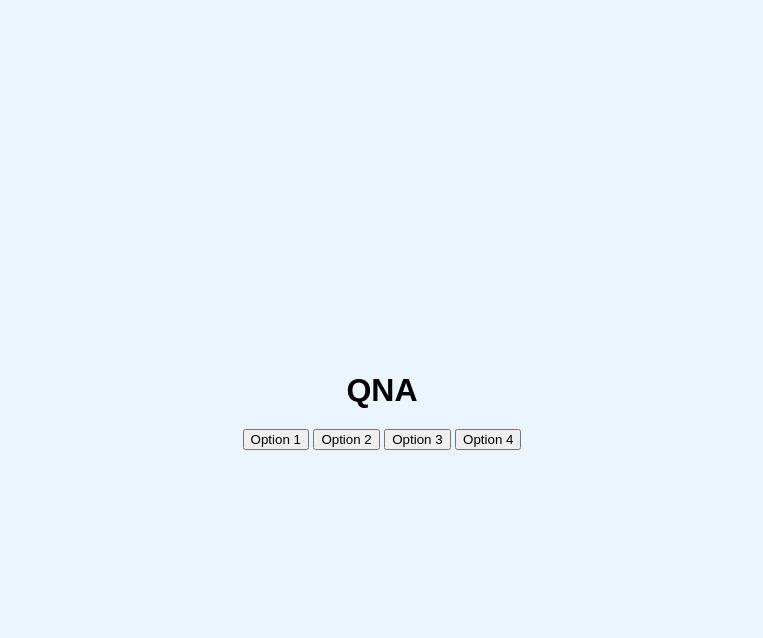
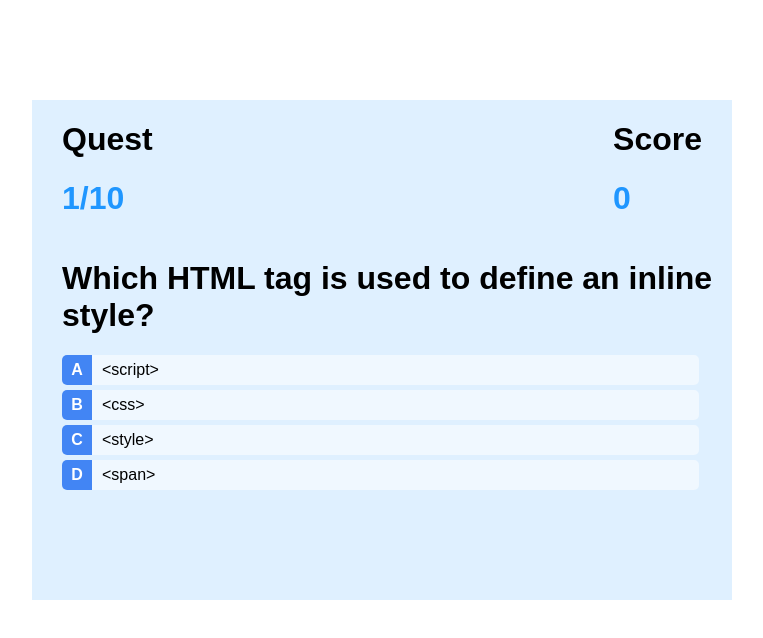
Before and after one commit to ayaankhan28/QNA, a plain HTML site: page qna.html in a window 1280 px wide. Shown: the whole page, without its empty margins (258-1021 px from the left). Drawn offline with Linux system fonts and the light colour scheme.

Commit message:
added questions score, progress number ,correct animations

```diff
--- /dev/null
+++ b/main2.js
@@ -0,0 +1,176 @@
+let questions = [
+    {
+        question: 'Which HTML tag is used to define an inline style?',
+        choicel: '<script>',
+        choice2: '<css>',
+        choice3: '<style>',
+        choice4: '<span>',
+        answer: 3,
+    },
+    {
+        question: 'Which property is used to change the text color in CSS?',
+        choicel: 'text-color',
+        choice2: 'font-color',
+        choice3: 'text-style',
+        choice4: 'color',
+        answer: 4,
+    },
+    {
+        question: 'Which of the following is the correct way to comment in HTML?',
+        choicel: '// Comment',
+        choice2: '&lt;!-- Comment --&gt;',
+        choice3: '/ Comment */',
+        choice4: '&lt;! Comment&gt;',
+        answer: 2,
+    },
+    {
+        question: 'What is the capital of France?',
+        choicel: 'Paris',
+        choice2: 'London',
+        choice3: 'Berlin',
+        choice4: 'Madrid',
+        answer: 1,
+    },
+    {
+        question: 'Which planet is known as the Red Planet?',
+        choicel: 'Mars',
+        choice2: 'Venus',
+        choice3: 'Jupiter',
+        choice4: 'Saturn',
+        answer: 1,
+    },
+    {
+        question: 'What is the chemical symbol for water?',
+        choicel: 'H2O',
+        choice2: 'CO2',
+        choice3: 'O2',
+        choice4: 'NaCl',
+        answer: 1,
+    },
+    {
+        question: 'What is the largest mammal?',
+        choicel: 'Elephant',
+        choice2: 'Giraffe',
+        choice3: 'Blue Whale',
+        choice4: 'Lion',
+        answer: 3,
+    },
+    {
+        question: 'Who painted the Mona Lisa?',
+        choicel: 'Leonardo da Vinci',
+        choice2: 'Pablo Picasso',
+        choice3: 'Vincent van Gogh',
+        choice4: 'Michelangelo',
+        answer: 1,
+    },
+    {
+        question: 'What is the capital of Australia?',
+        choicel: 'Sydney',
+        choice2: 'Canberra',
+        choice3: 'Melbourne',
+        choice4: 'Brisbane',
+        answer: 2,
+    },
+    {
+        question: 'Which element has the chemical symbol "H"?',
+        choicel: 'Hydrogen',
+        choice2: 'Helium',
+        choice3: 'Carbon',
+        choice4: 'Oxygen',
+        answer: 1,
+    }
+
+]
+document.getElementById('num1').innerHTML ="1/"+questions.length;
+let qulist = new Set();
+async function sleep(ms) {
+    return new Promise(resolve => setTimeout(resolve, ms));
+  }
+async function updateQuestion(){
+    await sleep(1000);
+    let element = document.getElementsByClassName('custom-button')[0];
+    element.style.backgroundColor = "white";
+    element = document.getElementsByClassName('custom-button')[1];
+    element.style.backgroundColor = "white";
+    element = document.getElementsByClassName('custom-button')[2];
+    element.style.backgroundColor = "white";
+    element = document.getElementsByClassName('custom-button')[3];
+    element.style.backgroundColor = "white";
+
+    currentQuestion = currentQuestion + 1;
+    if(currentQuestion === questions.length){
+
+        console.log('Quiz Over'+score);
+        document.getElementById('num2').innerHTML = score;
+        return;
+
+    }
+
+
+
+
+    let quest = questions[currentQuestion];
+    console.log(currentQuestion);
+    document.getElementById('num2').innerHTML = score;
+    document.getElementById('num1').innerHTML =(currentQuestion+1) +"/"+questions.length;
+    document.getElementById('ask').innerHTML = quest.question;
+    document.getElementById('opt1').innerHTML = quest.choicel;
+    document.getElementById('opt2').innerHTML = quest.choice2;
+    document.getElementById('opt3').innerHTML = quest.choice3;
+    document.getElementById('opt4').innerHTML = quest.choice4;
+
+}
+let currentQuestion = 0;
+let score =0;
+let options = document.querySelectorAll('.option');
+
+document.getElementsByClassName('custom-button')[0].onclick = function() {
+    console.log('Button clicked A');
+    if (questions[currentQuestion].answer === 1) {
+        console.log('Correct');
+        this.style.backgroundColor = 'green';
+        score = score+1;
+    } else {
+        this.style.backgroundColor = 'red';
+        console.log('Incorrect');
+    }
+    updateQuestion();
+
+
+}
+document.getElementsByClassName('custom-button')[1].onclick = function() {
+    console.log('Button clicked B');
+    if (questions[currentQuestion].answer === 2) {
+        console.log('Correct');
+        score = score+1;
+        this.style.backgroundColor = 'green';
+    } else {
+        this.style.backgroundColor = 'red';
+        console.log('Incorrect');
+    }
+    updateQuestion();
+}
+document.getElementsByClassName('custom-button')[2].onclick = function() {
+    console.log('Button clicked C');
+    if (questions[currentQuestion].answer === 3) {
+        console.log('Correct');
+        score = score+1;
+        this.style.backgroundColor = 'green';
+    } else {
+        this.style.backgroundColor = 'red';
+        console.log('Incorrect');
+    }
+    updateQuestion();
+}
+document.getElementsByClassName('custom-button')[3].onclick = function() {
+    console.log('Button clicked D');
+    if (questions[currentQuestion].answer === 4) {
+        console.log('Correct');
+        score = score+1;
+        this.style.backgroundColor = 'green';
+    } else {
+        this.style.backgroundColor = 'red';
+        console.log('Incorrect');
+    }
+    updateQuestion();
+}
--- a/qna.html
+++ b/qna.html
@@ -2,24 +2,46 @@
 <html>
 <head>
     <title>QNA page</title>
-    <link rel="stylesheet" type="text/css" href="style.css">
+    <link rel="stylesheet" type="text/css" href="style2.css">
 </head>
 <body>
     <div class="QNA">
-        <h1 id="question">QNA</h1>
-        <div class="options">
-            <button id="option1">Option 1</button>
-            <button id="option2">Option 2</button>
-            <button id="option3">Option 3</button>
-            <button id="option4">Option 4</button>
+        <div class="stats">
+            <div class="score">
+                <h1>Quest</h1>
+                <h1 id="num1">1/3</h1>
+            </div>
+            <div class="points">
+                <h1 >Score</h1>
+                <h1 id="num2">0</h1>
+            </div>
+        </div>
+        <div class="question">
+            <h1 id="ask">Which HTML tag is used to define an inline style?</h1>
+            <div class="options">
+                <button  class="custom-button">
+                    <span class="button-icon">A</span>
+                    <p  id="opt1" class="button-text">&lt;script&gt;</p>
+                </button>
+                <button  class="custom-button">
+                    <span class="button-icon">B</span>
+                    <p  id="opt2" class="button-text">&lt;css&gt;</p>
+                </button>
+                <button  class="custom-button">
+                    <span class="button-icon">C</span>
+                    <p id="opt3" class="button-text">&lt;style&gt;</p>
+                </button>
+                <button  class="custom-button">
+                    <span class="button-icon">D</span>
+                    <p id="opt4" class="button-text">&lt;span&gt;</p>
+                </button>
 
+            </div>
         </div>
-
 
     </div>
 
-
-    <script src="main.js"></script>
+    <script src="main2.js"></script>
 
 </body>
 </html>
--- a/style.css
+++ b/style.css
@@ -4,7 +4,7 @@ body{
     margin: 0;
     padding: 0;
 }
-.start,.QNA{
+.start{
     display: flex;
     flex-direction: column;
     justify-content:center;
@@ -24,7 +24,3 @@ body{
 .start h1{
     color: #57a6eb;
 }
-.QNA #question{
-    color: black;
-    margin-bottom: 20px;
-}
--- /dev/null
+++ b/style2.css
@@ -0,0 +1,67 @@
+body{
+    background-color: #ffffff;
+    font-family: Arial, sans-serif;
+    margin: 0;
+    padding: 0;
+}
+.QNA {
+    width: 700px;
+    height: 500px;
+    background-color: #dff0ff; /* Optional background color */
+    margin: 100px auto; /* Centers the element horizontally */
+
+  }
+.stats{
+    display: flex;
+    justify-content: space-between;
+    margin-left: 30px;
+    margin-right: 30px;
+}
+.options{
+    margin-left: 30px;
+
+}
+.question h1{
+    margin-left: 30px;
+}
+#num1, #num2{
+    color: #1f96ff;
+}
+.custom-button {
+    width: 95%;
+    display: flex;
+    align-items: center;
+    background-color: #f0f8ff; /* Light blue background */
+    border: none;
+    border-radius: 5px;
+    padding: 0px;
+    cursor: pointer;
+    font-size: 16px;
+    text-align: left;
+    margin-top: 5px;
+    transition: transform 0.3s, box-shadow 0.3s;
+}
+.custom-button:hover{
+    border: 1px solid #002c52; /* Dark blue border */
+    transform: translateY(-3px); /* Move button up slightly on hover */
+    box-shadow: 0 5px 15px rgba(0, 0, 0, 0.5); /* Add shadow on hover */
+
+}
+
+.button-icon {
+    background-color: #4285f4; /* Google blue */
+    color: white;
+    font-weight: bold;
+    display: inline-block;
+    width: 30px;
+    height: 30px;
+    text-align: center;
+    line-height: 30px;
+    border-radius: 5px 0 0 5px;
+    margin-right: 10px;
+}
+
+.button-text {
+    margin: 0; /* Remove default margin */
+    margin-right: 10px;
+}
```
Also changed, not shown: finish.html (added, +15 -0 lines), main.js (line endings or trailing spaces).
